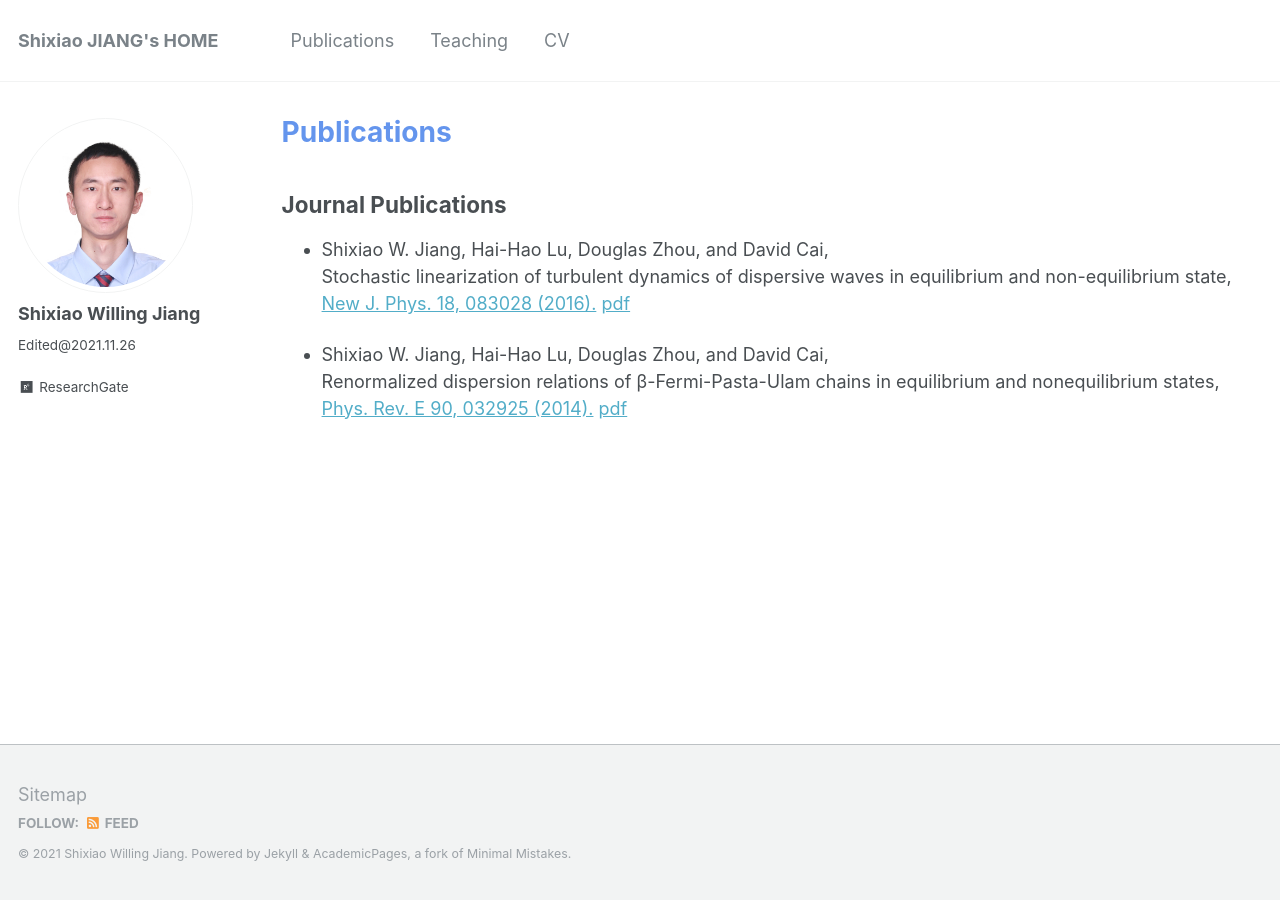
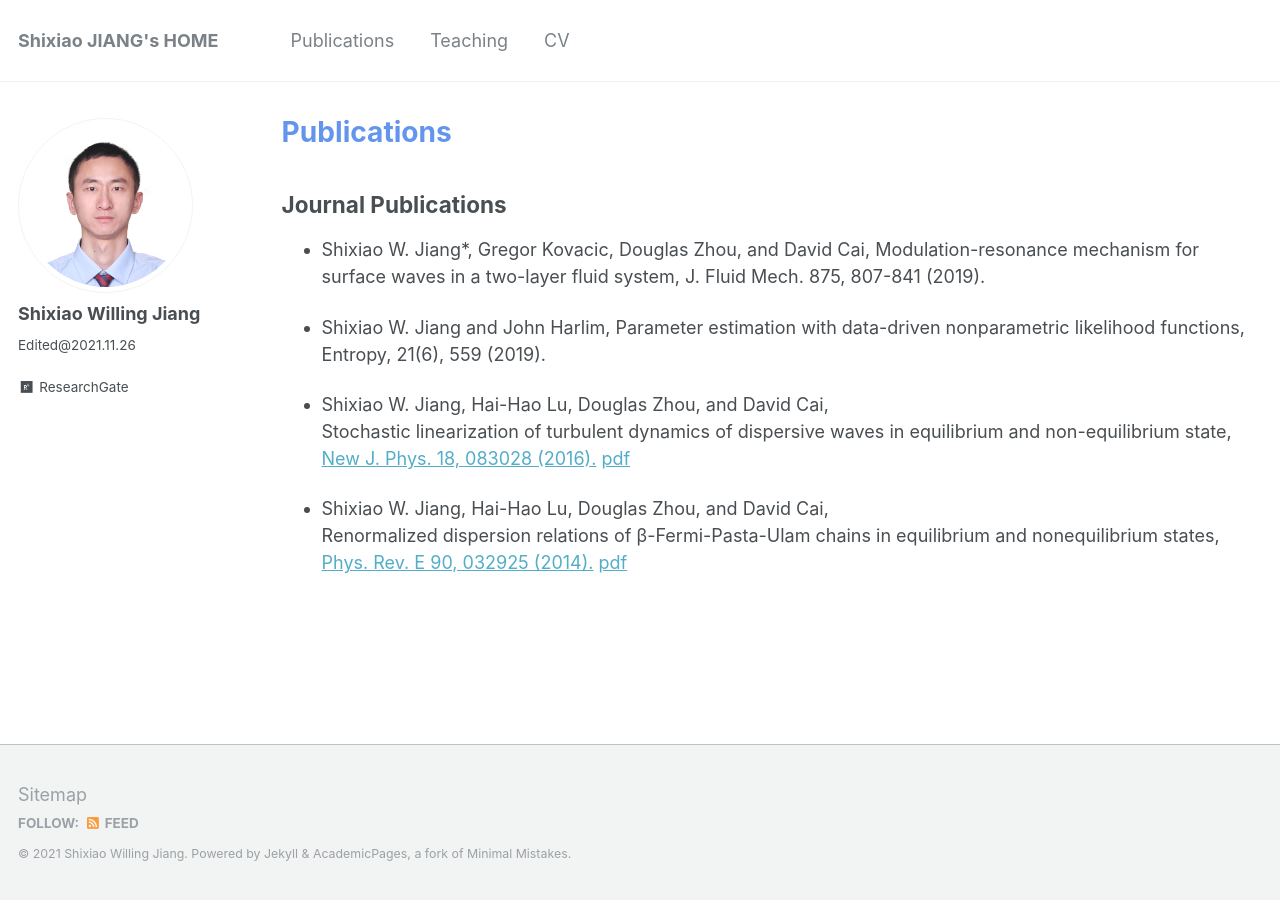
Before and after one commit to willingjiang/willingjiang.github.io, a Jekyll site: the page built from _pages/publication.md, in a window 1280 px wide. Built offline with Jekyll 4.4.1, drawn with Linux system fonts in a browser that asks for light colours.

Commit message:
Update publication.md

```diff
--- a/_pages/publication.md
+++ b/_pages/publication.md
@@ -9,6 +9,14 @@ author_profile: true
 
 ## Journal Publications
 
+* Shixiao W. Jiang*, Gregor Kovacic, Douglas Zhou, and David Cai,
+Modulation-resonance mechanism for surface waves in a two-layer fluid system,
+J. Fluid Mech. 875, 807-841 (2019).
+
+* Shixiao W. Jiang and John Harlim,
+Parameter estimation with data-driven nonparametric likelihood functions,
+Entropy, 21(6), 559 (2019).
+
 * Shixiao W. Jiang, Hai-Hao Lu, Douglas Zhou, and David Cai, <br>
 Stochastic linearization of turbulent dynamics of dispersive waves in equilibrium and non-equilibrium state, <br>
 [New J. Phys. 18, 083028 (2016).](https://iopscience.iop.org/article/10.1088/1367-2630/18/8/083028/meta) [pdf](https://www.researchgate.net/publication/306005870_Stochastic_linearization_of_turbulent_dynamics_of_dispersive_waves_in_equilibrium_and_non-equilibrium_state)
```
